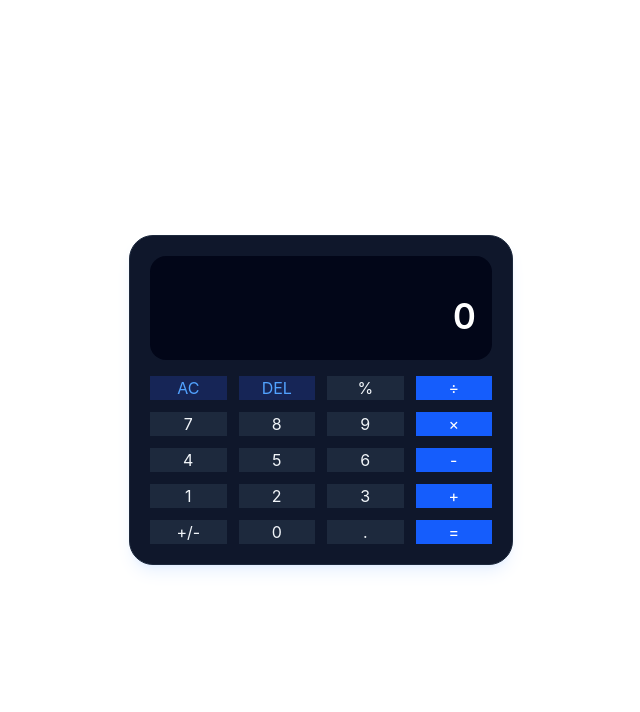
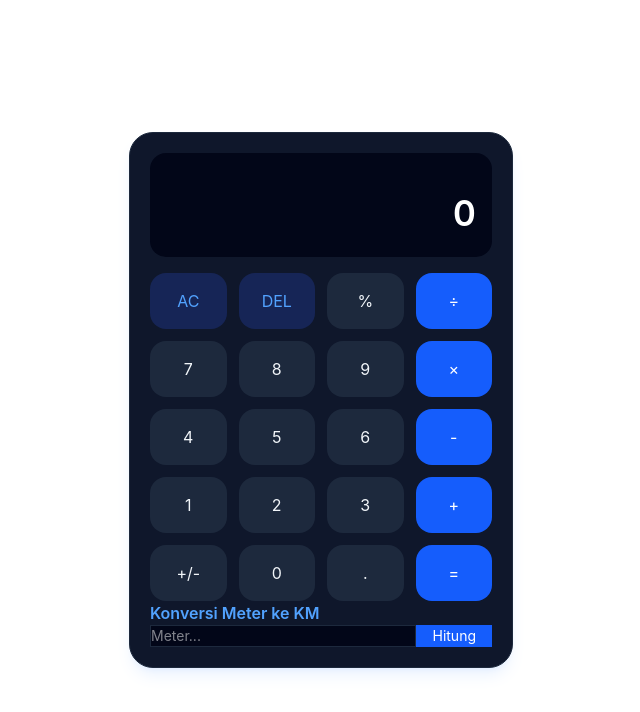
Before and after one commit to xavv-nrwn/Project-Calculator, a website: page view/index.html in a window 1280 px wide. Shown: the whole page, without its empty margins (319-959 px from the left). Drawn offline with Linux system fonts and the light colour scheme.

Commit message:
feat: menambahkan komponen UI dan logika konversi meter ke kilometer

```diff
--- a/script/calculator.js
+++ b/script/calculator.js
@@ -1,4 +1,3 @@
-// Layout tombol sesuai PRD (5 baris x 4 kolom)
 const KEYS = [
   ["AC", "fn"], ["DEL", "fn"], ["%", "n"], ["÷", "op"],
   ["7", "n"], ["8", "n"], ["9", "n"], ["×", "op"],
@@ -33,8 +32,8 @@ let exprText = "";
 const format = (n) => (isFinite(n) ? String(parseFloat(n.toPrecision(12))) : "Error");
 
 function render() {
-  exprEl.textContent = exprText;
-  resultEl.textContent = current;
+  if (exprEl) exprEl.textContent = exprText;
+  if (resultEl) resultEl.textContent = current;
 }
 
 function compute() {
@@ -83,16 +82,19 @@ function press(key) {
   render();
 }
 
-// Bangun tombol
+// Render Tombol
+if (padEl) {
+  padEl.innerHTML = "";
   KEYS.forEach(([label, type]) => {
     const btn = document.createElement("button");
     btn.textContent = label;
-  btn.className = `calc-btn ${STYLE[type]}`;
+    btn.className = `calc-btn p-4 text-xl font-medium rounded-2xl transition-all duration-150 active:scale-95 ${STYLE[type]}`;
     btn.addEventListener("click", () => press(label));
     padEl.appendChild(btn);
   });
+}
 
-// Dukungan keyboard
+// Event Listener Keyboard
 document.addEventListener("keydown", (e) => {
   const map = { "*": "×", "/": "÷", Enter: "=", "=": "=", Backspace: "DEL", Escape: "AC", Delete: "AC" };
   const key = map[e.key] || e.key;
@@ -103,3 +105,16 @@ document.addEventListener("keydown", (e) => {
 });
 
 render();
+
+function convertUnit() {
+  const inputEl = document.getElementById("unitInput");
+  const resultUnitEl = document.getElementById("unitResult");
+  const val = parseFloat(inputEl.value);
+
+  if (isNaN(val)) {
+    resultUnitEl.textContent = "Masukkan angka meter yang valid!";
+    return;
+  }
+  const km = val / 1000;
+  resultUnitEl.textContent = `${val} m = ${km} km`;
+}
--- a/view/index.html
+++ b/view/index.html
@@ -14,6 +14,14 @@
         <div id="result" class="text-white text-4xl font-semibold mt-1 h-12 overflow-x-auto whitespace-nowrap tabular-nums">0</div>
       </div>
       <div id="pad" class="grid grid-cols-4 gap-3"></div>
+      <div class="mt-6 pt-4 border-t border-slate-800">
+        <h2 class="text-xs font-semibold text-blue-400 mb-2 uppercase tracking-wider">Konversi Meter ke KM</h2>
+        <div class="flex gap-2">
+          <input type="number" id="unitInput" placeholder="Meter..." class="w-full bg-slate-950 border border-slate-800 rounded-xl px-3 py-2 text-sm text-white focus:outline-none focus:border-blue-500">
+          <button onclick="convertUnit()" class="bg-blue-600 hover:bg-blue-500 text-white font-medium text-sm px-4 py-2 rounded-xl transition">Hitung</button>
+        </div>
+        <p id="unitResult" class="text-slate-400 text-xs mt-2 min-h-[16px]"></p>
+      </div>
     </div>
   </main>
   <script src="../script/calculator.js"></script>
```
Lines whose indentation alone changed are shown as unchanged.
